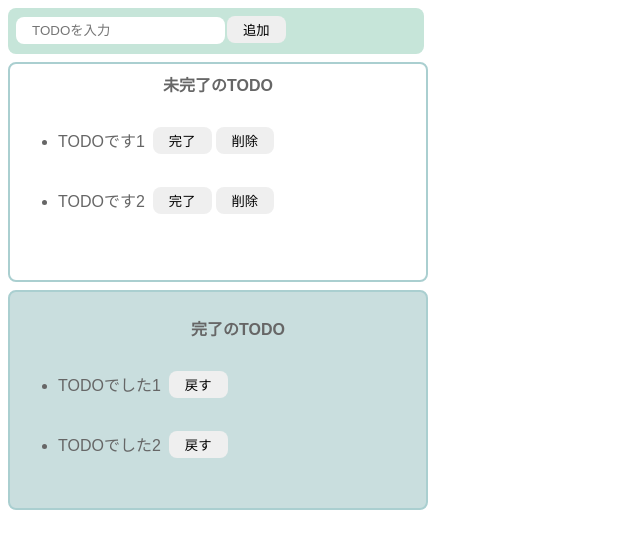
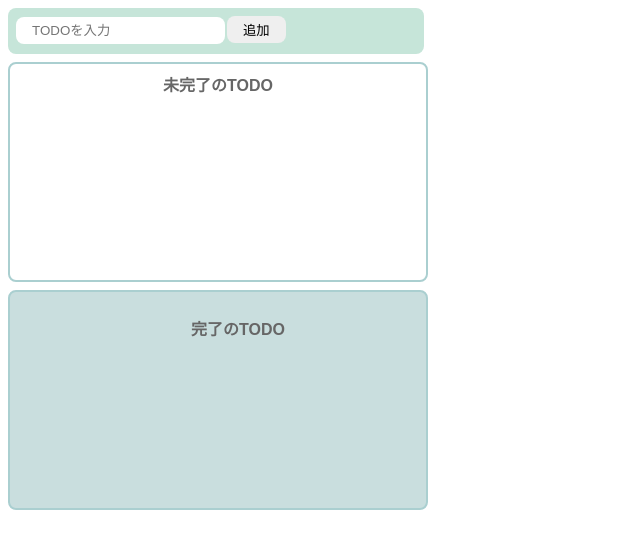
Before and after one commit to tabira2382/todo-react, a React (Create React App) app: page / in a window 1280 px wide. Shown: the top 548 px of the page, without its empty margins (0-640 px from the left). Built offline with nearby package versions, Linux system fonts and the light colour scheme.

Commit message:
add:戻すボタン実装

```diff
--- a/src/Todo.jsx
+++ b/src/Todo.jsx
@@ -3,8 +3,8 @@
 
 export const Todo = () => {
   const [todoText, setTodoText] = useState("");
-  const [incompleteTodos, setIncompleteTodos] = useState(["TODOです1","TODOです2" ]);
-  const [completeTodos, setCompleteTodos] = useState(["TODOでした1","TODOでした2" ]);
+  const [incompleteTodos, setIncompleteTodos] = useState([]);
+  const [completeTodos, setCompleteTodos] = useState([]);
   const onChangeTodoText = (event) => setTodoText(event.target.value);
   const onClickAdd = () => {
     if (todoText === "") return;
@@ -23,6 +23,13 @@
     const newCompleteTodos = [...completeTodos, incompleteTodos[index]];
     setIncompleteTodos(newIncompleteTodos);
     setCompleteTodos(newCompleteTodos);
+  }
+  const onClickBack = (index) => {
+    const newCompleteTodos = [...completeTodos];
+    newCompleteTodos.splice(index, 1);
+    const newIncompleteTodos = [...incompleteTodos, completeTodos[index]];
+    setCompleteTodos(newCompleteTodos);
+    setIncompleteTodos(newIncompleteTodos);
   }
   return(
     <>
@@ -48,11 +55,11 @@
       <div className="complete-area" >
       <ul>
         <p className="title">完了のTODO</p>
-          {completeTodos.map((todo) => (
+          {completeTodos.map((todo,index) => (
             <li key={todo}>
               <div className="list-row">
                 <p className="todo-item">{todo}</p>
-                <button>戻す</button>
+                <button onClick= {() => onClickBack(index)}>戻す</button>
               </div>
             </li>
           ))}
```
